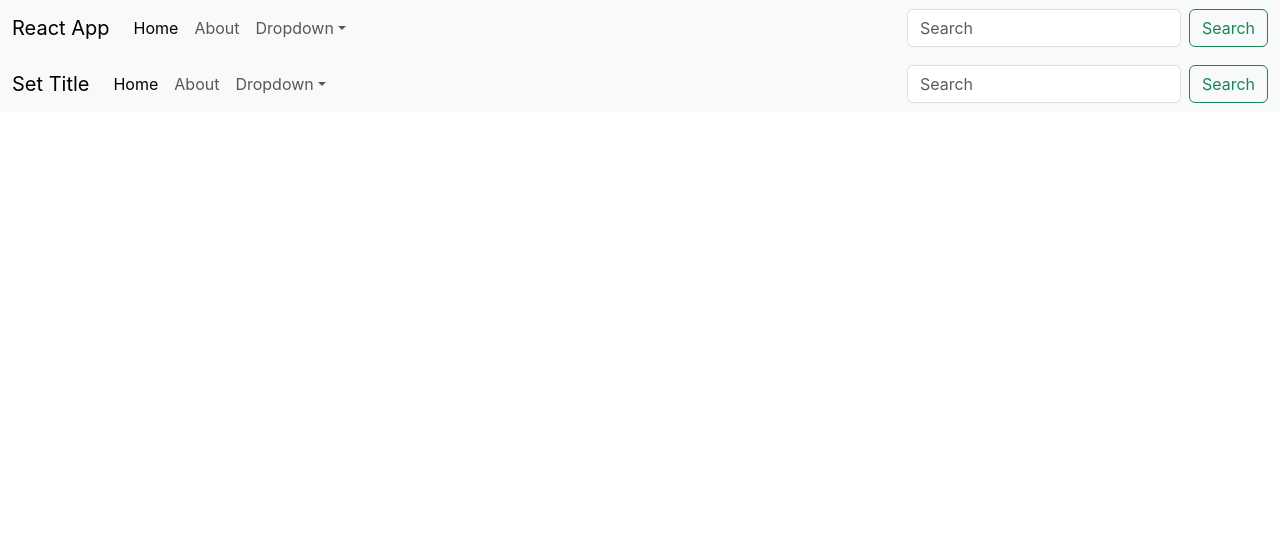
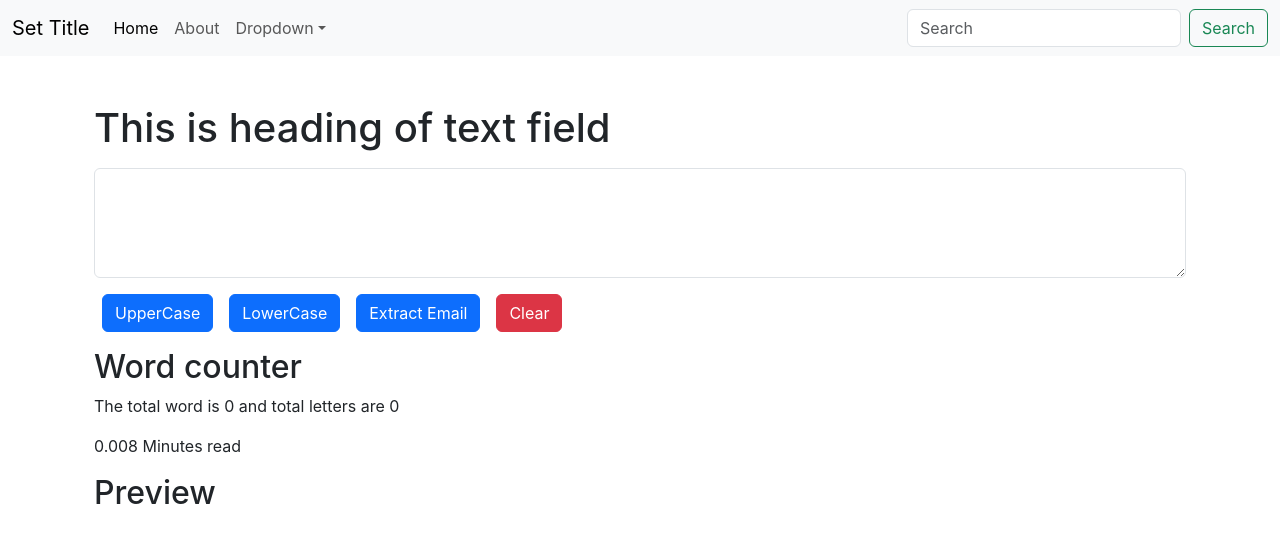
Before and after one commit to Raajkumarrai/ReactApp, a React (Create React App) app: page / in a window 1280 px wide. Shown: the top 542 px of the page. Built offline with nearby package versions, Linux system fonts and the light colour scheme.

Commit message:
feature added

```diff
--- a/src/App.js
+++ b/src/App.js
@@ -1,11 +1,14 @@
 import "./App.css";
 import Navbar from "./components/Navbar";
+import TextForm from "./components/TextForm";
 
 function App() {
   return (
     <>
-      <Navbar title="React App" />
       <Navbar />
+      <div className="container my-5">
+        <TextForm heading="This is heading of text field" />
+      </div>
     </>
   );
 }
--- /dev/null
+++ b/src/components/TextForm.js
@@ -0,0 +1,71 @@
+import React, { useState } from "react";
+
+const TextForm = (props) => {
+  const [text, setText] = useState("");
+  const handleUpClick = () => {
+    let newText = text.toUpperCase();
+    setText(newText);
+  };
+
+  const handleLowClick = () => {
+    let newText = text.toLowerCase();
+    setText(newText);
+  };
+
+  const handleClear = () => {
+    let newText = "";
+    setText(newText);
+  };
+
+  const handleEmailClick = () => {
+    console.log("Extracting emails...");
+    const emailRegex = /[a-zA-Z0-9._%+-]+@[a-zA-Z0-9.-]+\.[a-zA-Z]{2,}/g;
+    const emails = text.match(emailRegex);
+    if (emails) {
+      setText("Extracted Emails: \n" + emails.join(", "));
+    } else {
+      setText("No emails found in the text.");
+    }
+  };
+
+  const handleOnChange = (event) => {
+    setText(event.target.value);
+  };
+  return (
+    <div className="container">
+      <h1>{props.heading}</h1>
+      <div className="my-3">
+        <textarea
+          className="form-control my-3"
+          value={text}
+          onChange={handleOnChange}
+          rows="4"
+        ></textarea>
+        <button className="btn btn-primary mx-2" onClick={handleUpClick}>
+          UpperCase
+        </button>
+        <button className="btn btn-primary mx-2" onClick={handleLowClick}>
+          LowerCase
+        </button>
+        <button className="btn btn-primary mx-2" onClick={handleEmailClick}>
+          Extract Email
+        </button>
+        <button className="btn btn-danger mx-2" onClick={handleClear}>
+          Clear
+        </button>
+      </div>
+      <div>
+        <h2>Word counter</h2>
+        <p>
+          The total word is {text.split(" ").length - 1} and total letters are{" "}
+          {text.length}
+        </p>
+        <p>{0.008 * text.split(" ").length} Minutes read</p>
+        <h2>Preview</h2>
+        <p>{text}</p>
+      </div>
+    </div>
+  );
+};
+
+export default TextForm;
```
